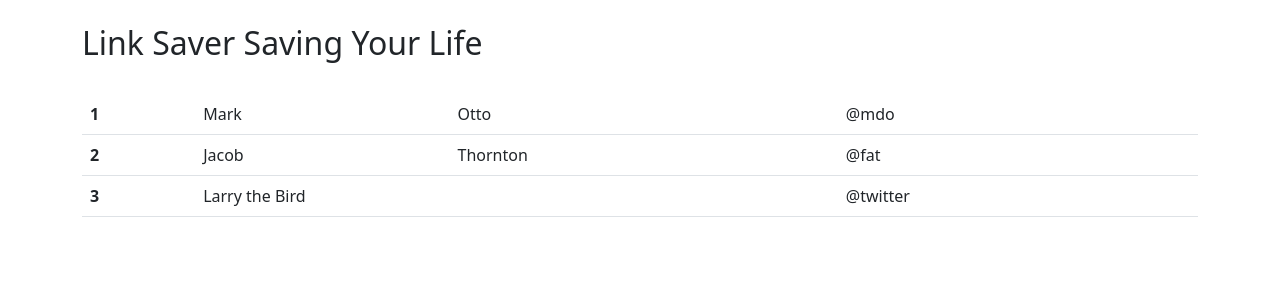
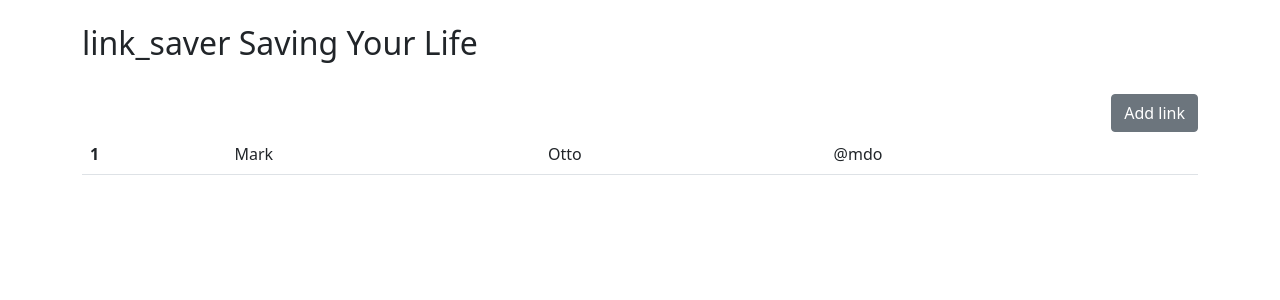
Before and after one commit to howsun7/link_saver, a Django app: page / in a window 1280 px wide. Shown: the top 300 px of the page. Run offline with Django 4.2, Linux system fonts and the light colour scheme.

Commit message:
add form page

```diff
--- a/link_saver/settings.py
+++ b/link_saver/settings.py
@@ -39,6 +39,8 @@ INSTALLED_APPS = [
     'django.contrib.staticfiles',
 
     'django_extensions',
+    'crispy_forms',
+    'crispy_bootstrap5',
 
     'links',
 ]
@@ -125,3 +127,6 @@ STATIC_URL = 'static/'
 # https://docs.djangoproject.com/en/4.0/ref/settings/#default-auto-field
 
 DEFAULT_AUTO_FIELD = 'django.db.models.BigAutoField'
+
+CRISPY_ALLOWED_TEMPLATE_PACKS = "bootstrap5"
+CRISPY_TEMPLATE_PACK = "bootstrap5"
--- a/links/models.py
+++ b/links/models.py
@@ -3,12 +3,13 @@ from django_extensions.db.models import TimeStampedModel
 
 
 class Category(TimeStampedModel):
-    name = models.CharField(max_length=120)
+    name = models.CharField(max_length=120, verbose_name='Category name')
 
     def __str__(self):
         return self.name
 
 class Link(TimeStampedModel):
-    url = models.URLField()
+    # short_desc
+    url = models.URLField(verbose_name= 'URL')
     times_saved = models.PositiveIntegerField()
     categories = models.ManyToManyField(Category)
--- a/links/urls.py
+++ b/links/urls.py
@@ -1,8 +1,9 @@
 from django.urls import path
-from .views import index
+from .views import index, link_create
 
 app_name = 'links'
 
 urlpatterns = [
+    path('links/add/', link_create, name='create'),
     path('', index, name='index'),
 ]
--- a/links/views.py
+++ b/links/views.py
@@ -1,5 +1,16 @@
 from django.shortcuts import render
+
+from .forms import LinkForm, CategoryForm
 
 
 def index(request):
     return render(request, 'links/index.html')
+
+def link_create(request):
+    link_form = LinkForm()
+    category_form = CategoryForm()
+    context = {
+        'link_form': link_form,
+        'category_form': category_form,
+    }
+    return render(request, 'links/link_form.html', context)
--- a/templates/links/index.html
+++ b/templates/links/index.html
@@ -3,9 +3,9 @@
 {% block content %}
 <div class="container">
 
-    <h2 class="pt-4 pb-4">Link Saver Saving Your Life</h2>
-
-<table class="table table-hover">
+    <h2 class="pt-4 pb-4">link_saver Saving Your Life</h2>
+    <a href="{% url 'links:create' %}" role="button" class="float-end btn btn-secondary">Add link</a>
+<table class="table table-hover mt-5">
     <tbody>
         <tr>
           <th scope="row">1</th>
@@ -13,17 +13,6 @@
           <td>Otto</td>
           <td>@mdo</td>
         </tr>
-        <tr>
-          <th scope="row">2</th>
-          <td>Jacob</td>
-          <td>Thornton</td>
-          <td>@fat</td>
-        </tr>
-        <tr>
-          <th scope="row">3</th>
-          <td colspan="2">Larry the Bird</td>
-          <td>@twitter</td>
-        </tr>
       </tbody>
   </table>
 </table>
```
Also changed, not shown: links/forms.py (added, +12 -0 lines), templates/links/link_form.html (added, +16 -0 lines), templates/includes/form.html (added).
